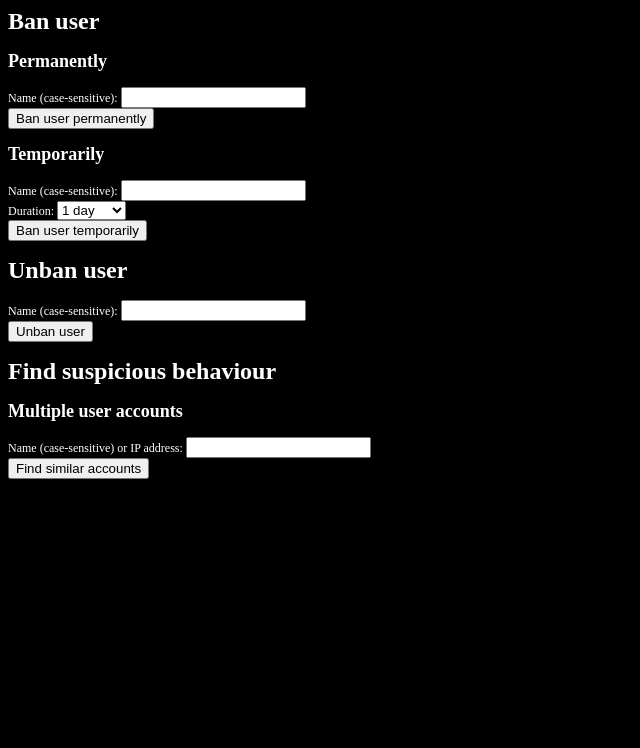
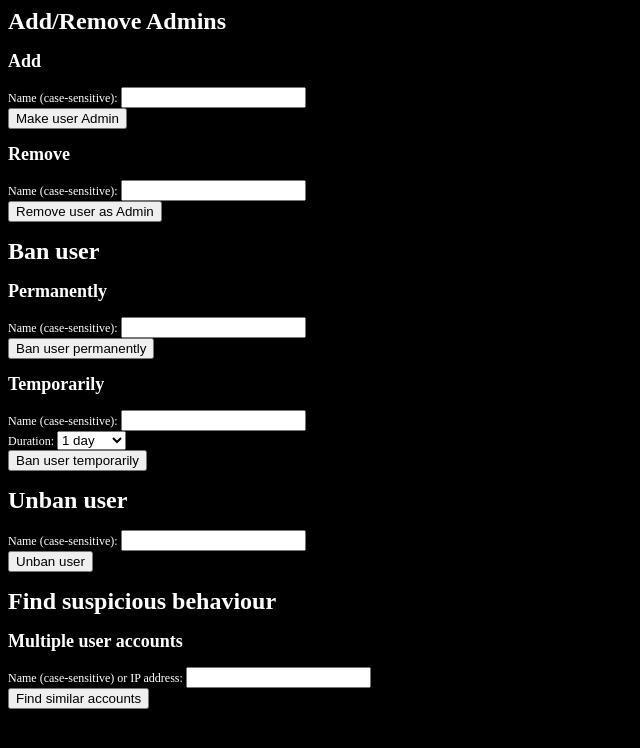
Before and after one commit to swccgpc/gemp-swccg-webui, a plain HTML site: page web/ban.html in a window 1280 px wide. Shown: the whole page, without its empty margins (0-640 px from the left). Drawn offline with Linux system fonts and the light colour scheme.

Commit message:
Allow in addition to ban, also to add/remove admins

```diff
--- a/web/ban.html
+++ b/web/ban.html
@@ -163,6 +163,14 @@
                             function() {
                                 submitFormToAddress("/gemp-swccg-server/admin/banUser", $("#banUserForm").eq(0), actionSuccess, actionFailure);
                             });
+                    $("#addAdmin").click(
+                            function() {
+                                submitFormToAddress("/gemp-swccg-server/admin/setPlayerAsAdmin", $("#addAdminForm").eq(0), actionSuccess, actionFailure);
+                            });
+                    $("#removeAdmin").click(
+                            function() {
+                                submitFormToAddress("/gemp-swccg-server/admin/removePlayerAsAdmin", $("#removeAdminForm").eq(0), actionSuccess, actionFailure);
+                            });
                     $("#banUserTemp").click(
                             function() {
                                 submitFormToAddress("/gemp-swccg-server/admin/banUserTemp", $("#banUserTempForm").eq(0), actionSuccess, actionFailure);
@@ -179,6 +187,17 @@
     </script>
 </head>
 <body>
+<h1>Add/Remove Admins</h1>
+<h2>Add</h2>
+<form id="addAdminForm" method="POST" action="/gemp-swccg-server/admin/setPlayerAsAdmin">
+    Name (case-sensitive): <input type="text" name="login"><br/>
+    <input id="addAdmin" type="button" value="Make user Admin">
+</form>
+<h2>Remove</h2>
+<form id="removeAdminForm" method="POST" action="/gemp-swccg-server/admin/removePlayerAsAdmin">
+    Name (case-sensitive): <input type="text" name="login"><br/>
+    <input id="removeAdmin" type="button" value="Remove user as Admin">
+</form>
 <h1>Ban user</h1>
 <h2>Permanently</h2>
 <form id="banUserForm" method="POST" action="/gemp-swccg-server/admin/banUser">
```
